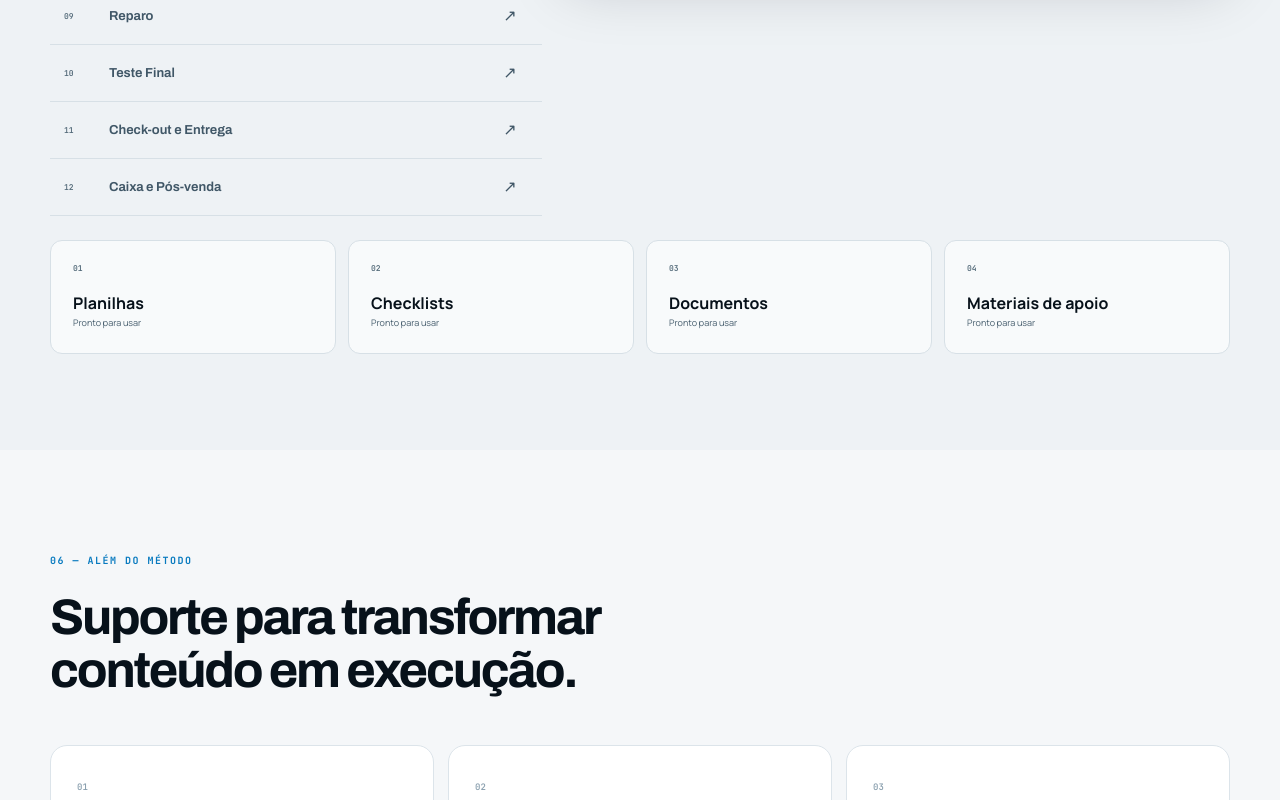
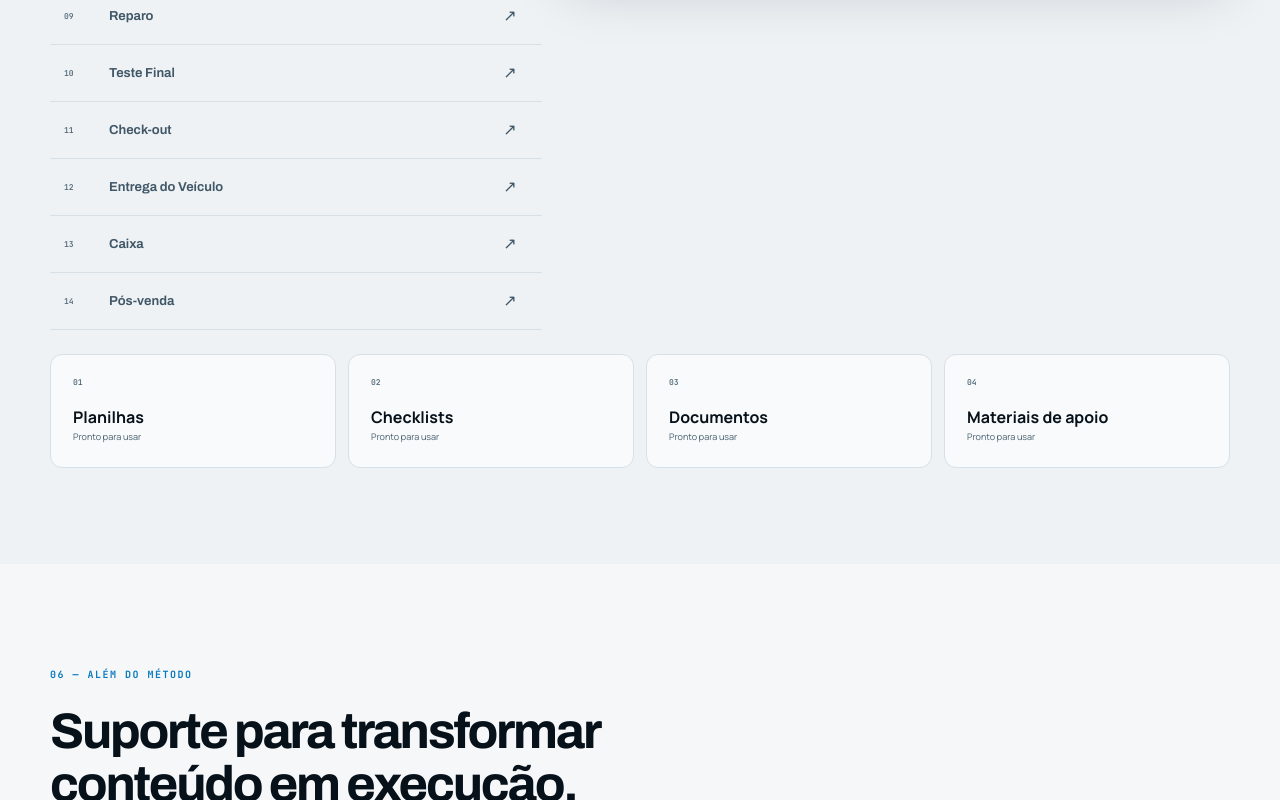
Before and after one commit to cezarhlima1/diegomensor, a Next.js app: page /oficinadealtaperformance in a window 1280 px wide. Shown: the part 4880-5680 px from the top of the page. Built offline with nearby package versions, Linux system fonts and the light colour scheme.

Commit message:
alinha texto da landing ao roteiro

```diff
--- a/components/oficina-alta-performance/OficinaAltaPerformance.tsx
+++ b/components/oficina-alta-performance/OficinaAltaPerformance.tsx
@@ -15,8 +15,10 @@ const modules = [
   ["08", "Compra de Peças", "Organize cotações, fornecedores, prazos e margens de cada componente."],
   ["09", "Reparo", "Transforme o serviço técnico em uma operação previsível e acompanhável."],
   ["10", "Teste Final", "Crie uma barreira de qualidade antes que o veículo volte ao cliente."],
-  ["11", "Check-out e Entrega", "Finalize cada atendimento com conferência, orientação e profissionalismo."],
-  ["12", "Caixa e Pós-venda", "Feche o ciclo, acompanhe os números e mantenha o relacionamento ativo."],
+  ["11", "Check-out", "Confira o serviço, os registros e o veículo antes de concluir o atendimento."],
+  ["12", "Entrega do Veículo", "Finalize cada atendimento com orientação, clareza e profissionalismo."],
+  ["13", "Caixa", "Organize o fechamento financeiro e acompanhe os números da operação."],
+  ["14", "Pós-venda", "Mantenha o relacionamento ativo e acompanhe a experiência do cliente."],
 ];
 
 const faqs = [
@@ -25,7 +27,6 @@ const faqs = [
   ["As aulas são gravadas?", "Sim. Todo o conteúdo fica disponível para você assistir no seu ritmo."],
   ["Terei suporte?", "Sim. Você participa de encontros quinzenais ao vivo para tirar dúvidas e acompanhar a implementação."],
   ["Preciso ter equipe?", "Não. O método funciona tanto para quem trabalha sozinho quanto para quem já possui uma equipe."],
-  ["Recebo certificado?", "Sim. Ao concluir o treinamento, você recebe seu certificado."],
 ];
 
 const problems = [
```
